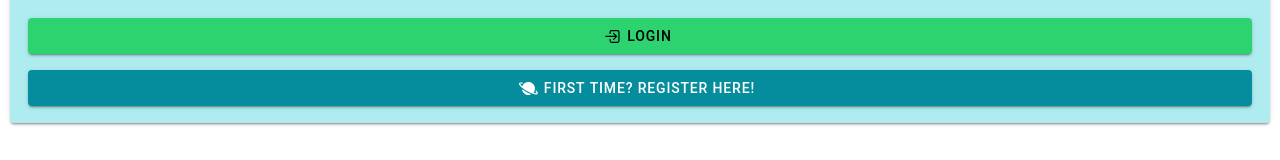
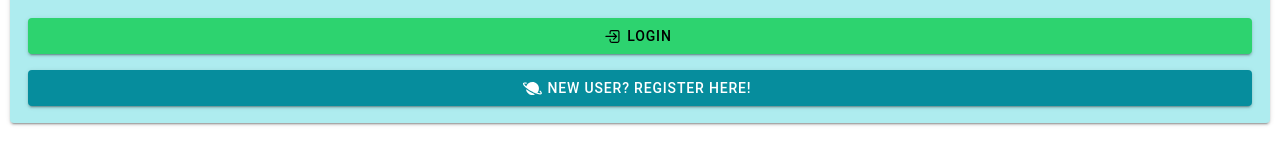
Before and after one commit to itsaasrith/Contests-Hackathons, a React (Vite) app in the folder IndiaInternationalScienceFestivalISRO/app1/: page / in a window 1280 px wide. Shown: the part 365-525 px from the top of the page. Built offline with nearby package versions, Linux system fonts and the light colour scheme.

Commit message:
Changes Launch.tsx

```diff
--- a/IndiaInternationalScienceFestivalISRO/app1/src/pages/Launch.tsx
+++ b/IndiaInternationalScienceFestivalISRO/app1/src/pages/Launch.tsx
@@ -97,7 +97,7 @@ const Launch: React.FC = () => {
               routerLink="/Register"
               className="ion-margin-top"
             >
-              First time? Register here!
+              New user? Register here!
               <IonIcon icon={planet} slot="start" />
             </IonButton>
           </IonCardContent>
```
